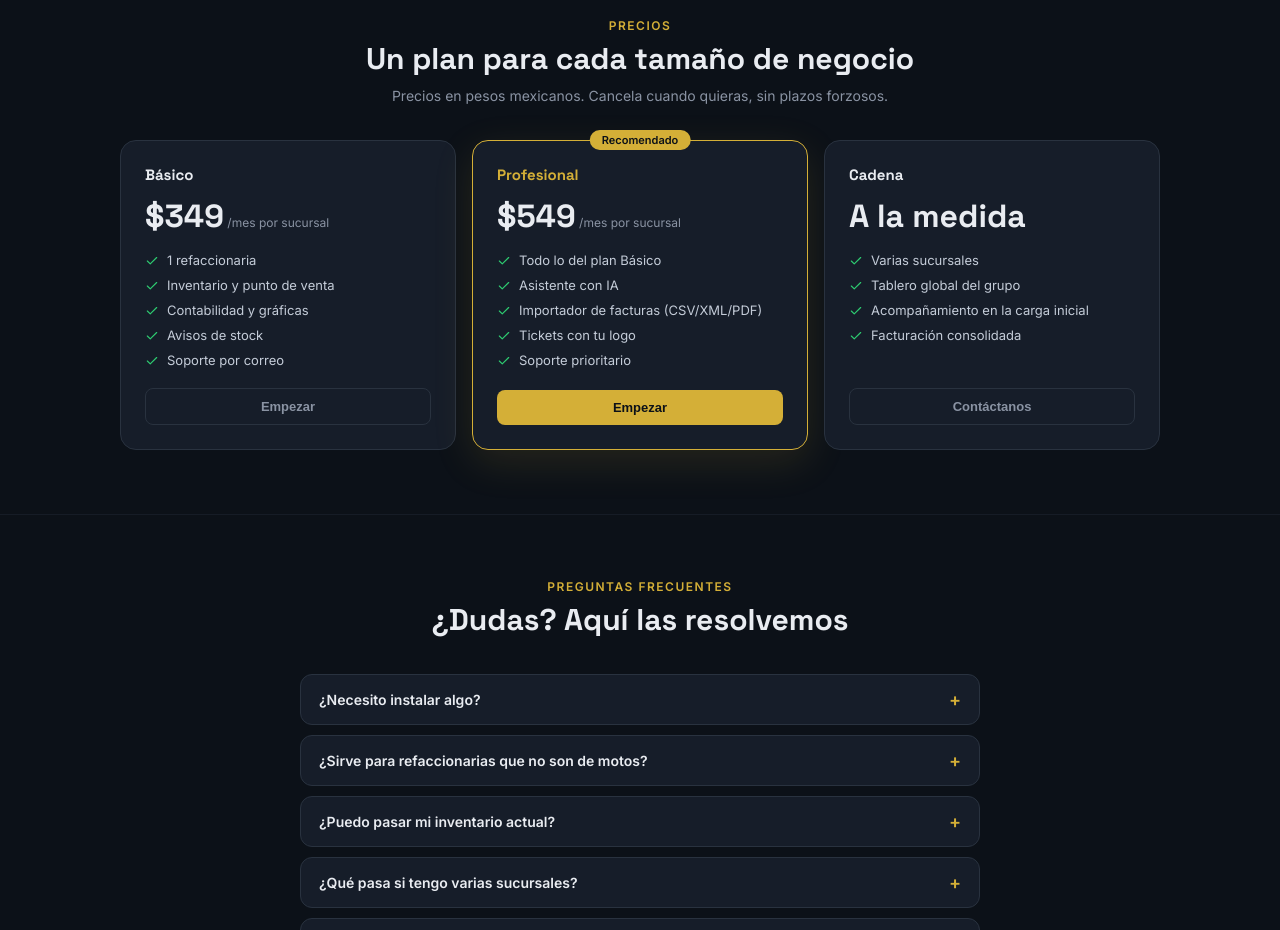
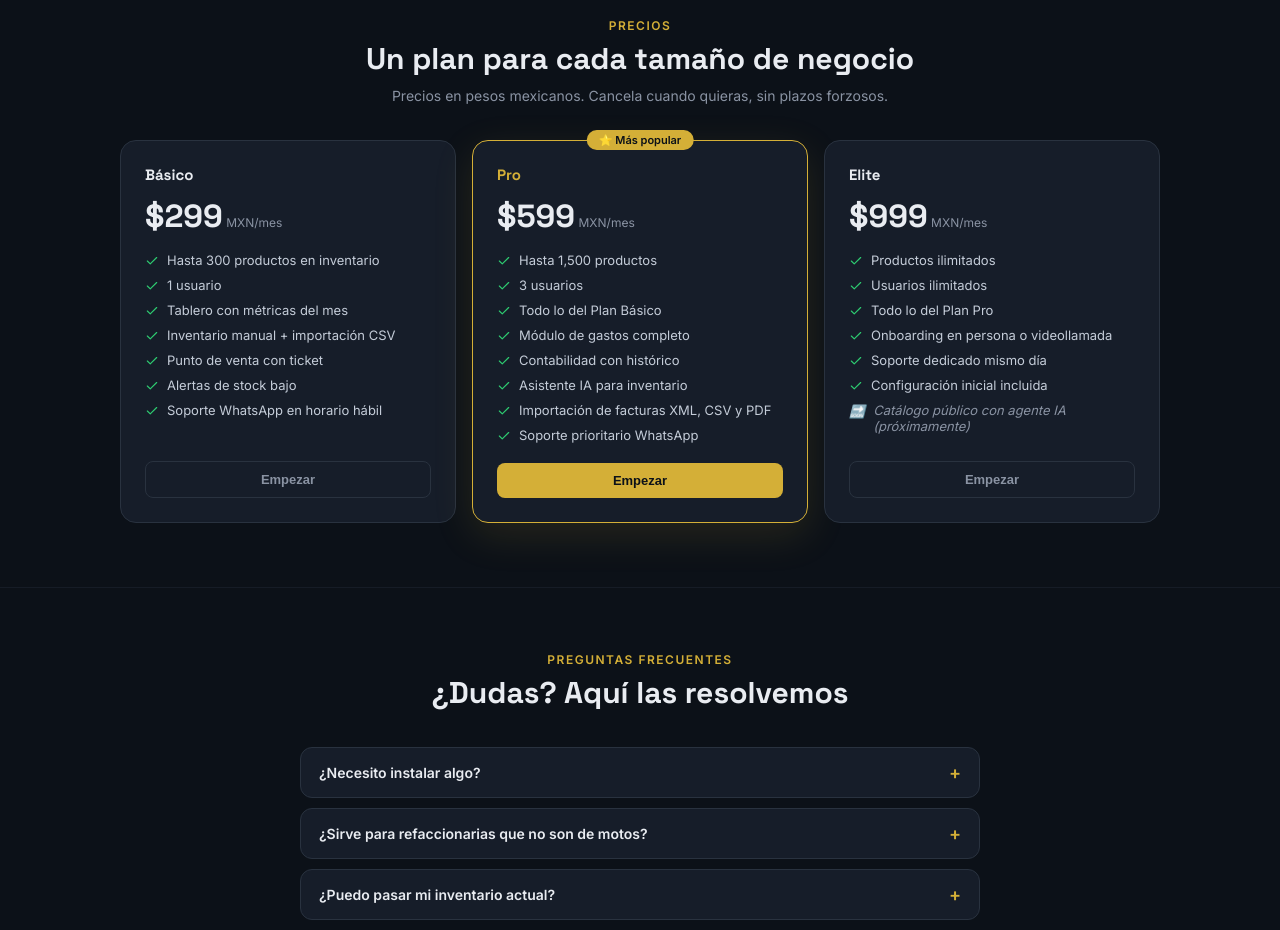
Before and after one commit to silvanochavez11-creator/Software-1-, a React (Vite) app: page / in a window 1280 px wide. Shown: the part 1680-2610 px from the top of the page. Built offline with nearby package versions, Linux system fonts and the light colour scheme.

Commit message:
Actualizar planes de precios: Básico $299, Pro $599 (más popular) y Elite $999 MXN/mes
Co-Authored-By: Claude Fable 5 <noreply@anthropic.com>
Claude-Session: https://claude.ai/code/session_01MQMTFdF56xNogBecqLeRSK

```diff
--- a/refaccionaria-motos.jsx
+++ b/refaccionaria-motos.jsx
@@ -417,9 +417,9 @@ function LandingPage({ onEnter }) {
     { n: "3", title: "Vende y controla", desc: "Cobra en el punto de venta y mira en el tablero cuánto vendes, cuánto gastas y cuánto ganas." },
   ];
   const plans = [
-    { name: "Básico", price: "$349", per: "/mes por sucursal", hl: false, items: ["1 refaccionaria", "Inventario y punto de venta", "Contabilidad y gráficas", "Avisos de stock", "Soporte por correo"] },
-    { name: "Profesional", price: "$549", per: "/mes por sucursal", hl: true, items: ["Todo lo del plan Básico", "Asistente con IA", "Importador de facturas (CSV/XML/PDF)", "Tickets con tu logo", "Soporte prioritario"] },
-    { name: "Cadena", price: "A la medida", per: "", hl: false, items: ["Varias sucursales", "Tablero global del grupo", "Acompañamiento en la carga inicial", "Facturación consolidada"] },
+    { name: "Básico", price: "$299", per: "MXN/mes", hl: false, items: ["Hasta 300 productos en inventario", "1 usuario", "Tablero con métricas del mes", "Inventario manual + importación CSV", "Punto de venta con ticket", "Alertas de stock bajo", "Soporte WhatsApp en horario hábil"] },
+    { name: "Pro", price: "$599", per: "MXN/mes", hl: true, badge: "⭐ Más popular", items: ["Hasta 1,500 productos", "3 usuarios", "Todo lo del Plan Básico", "Módulo de gastos completo", "Contabilidad con histórico", "Asistente IA para inventario", "Importación de facturas XML, CSV y PDF", "Soporte prioritario WhatsApp"] },
+    { name: "Elite", price: "$999", per: "MXN/mes", hl: false, items: ["Productos ilimitados", "Usuarios ilimitados", "Todo lo del Plan Pro", "Onboarding en persona o videollamada", "Soporte dedicado mismo día", "Configuración inicial incluida"], soon: "Catálogo público con agente IA (próximamente)" },
   ];
   const faqs = [
     { q: "¿Necesito instalar algo?", a: "No. Funciona en el navegador de cualquier computadora, tablet o celular con internet. Tus datos se guardan en la nube y puedes entrar desde donde estés." },
@@ -598,7 +598,7 @@ function LandingPage({ onEnter }) {
                 border: p.hl ? "1px solid var(--accent)" : "1px solid var(--border)",
                 boxShadow: p.hl ? "0 12px 40px #d4af3722" : "none", position: "relative",
               }}>
-                {p.hl && <div style={{ position: "absolute", top: -11, left: "50%", transform: "translateX(-50%)", background: "var(--accent)", color: "#0c1118", fontSize: 11, fontWeight: 700, padding: "3px 12px", borderRadius: 999 }}>Recomendado</div>}
+                {p.hl && <div style={{ position: "absolute", top: -11, left: "50%", transform: "translateX(-50%)", background: "var(--accent)", color: "#0c1118", fontSize: 11, fontWeight: 700, padding: "3px 12px", borderRadius: 999, whiteSpace: "nowrap" }}>{p.badge || "Recomendado"}</div>}
                 <div className="sg" style={{ fontSize: 15, fontWeight: 700, color: p.hl ? "var(--accent)" : "var(--text)" }}>{p.name}</div>
                 <div style={{ margin: "12px 0 16px" }}>
                   <span className="sg" style={{ fontSize: 32, fontWeight: 700 }}>{p.price}</span>
@@ -610,9 +610,14 @@ function LandingPage({ onEnter }) {
                       <Check size={14} color="#2ecc71" style={{ flexShrink: 0, marginTop: 2 }} /> {it}
                     </span>
                   ))}
+                  {p.soon && (
+                    <span style={{ display: "flex", alignItems: "flex-start", gap: 8, fontSize: 13, color: "var(--muted)", fontStyle: "italic" }}>
+                      <span style={{ flexShrink: 0, fontSize: 13, lineHeight: "18px" }}>🔜</span> {p.soon}
+                    </span>
+                  )}
                 </div>
                 <button onClick={() => onEnter("register")} style={{ ...(p.hl ? btnGold : btnGhost), width: "100%", justifyContent: "center", marginTop: "auto" }}>
-                  {p.name === "Cadena" ? "Contáctanos" : "Empezar"}
+                  Empezar
                 </button>
               </div>
             ))}
```
